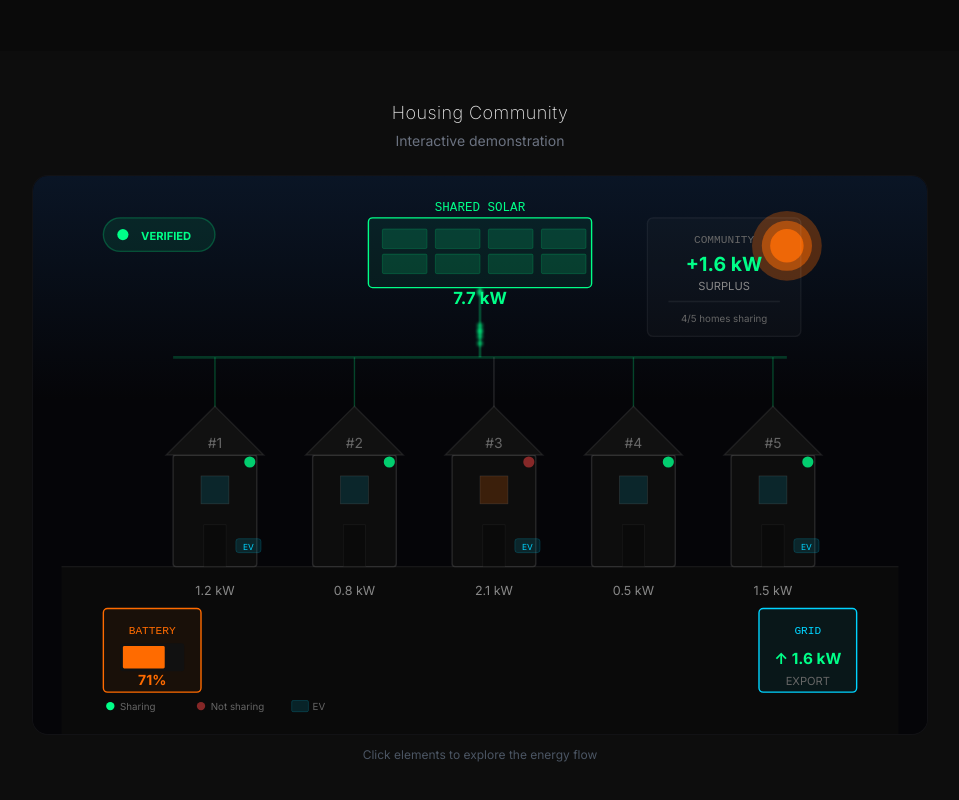
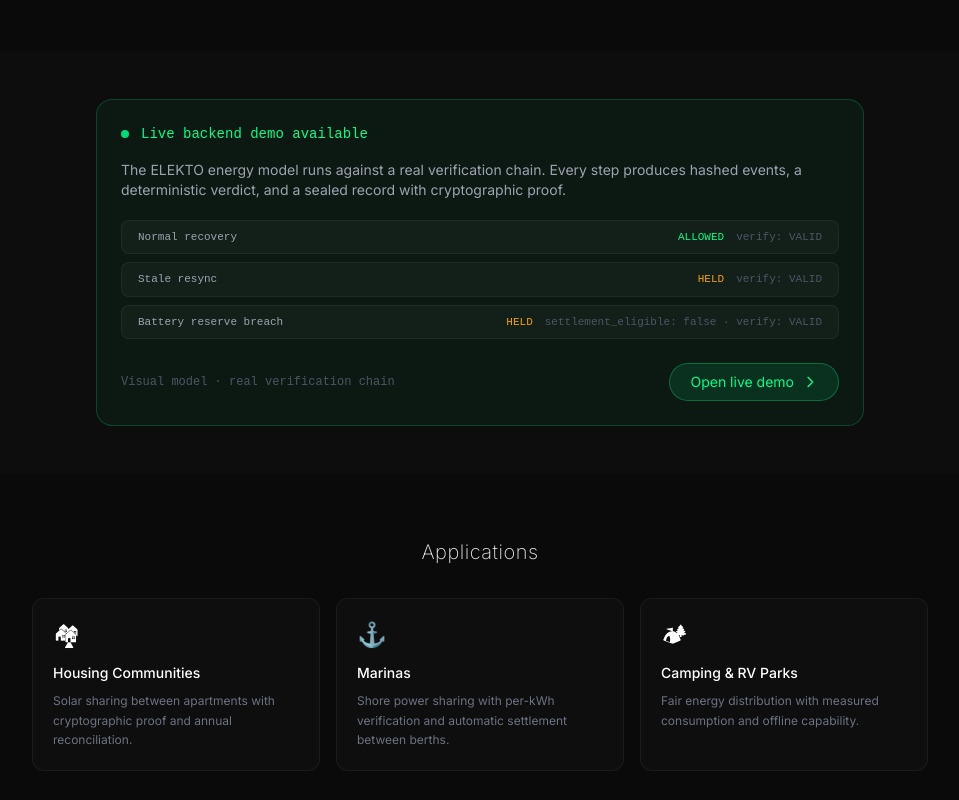
Before and after one commit to elekto-energy/eveverified, a Next.js app: page /elekto in a window 1280 px wide. Shown: the part 1080-1880 px from the top of the page, without its empty margins (160-1119 px from the left). Built offline with nearby package versions, Linux system fonts and the light colour scheme.

Commit message:
fix(elekto): replace BRFViz animation with live demo panel — gateway to /control-chain/energy

```diff
--- a/app/elekto/page.tsx
+++ b/app/elekto/page.tsx
@@ -1,6 +1,5 @@
 import { Metadata } from 'next'
 import Navigation from '@/components/Navigation'
-import BRFViz from '@/components/BRFViz'
 import Footer from '@/components/Footer'
 
 export const metadata: Metadata = {
@@ -110,23 +109,46 @@
         </div>
       </section>
 
-      {/* Housing Community Visualization */}
+      {/* Live demo panel — replaces BRFViz */}
       <section className="py-12 px-6 bg-white/[0.01]">
-        <div className="max-w-6xl mx-auto">
-          <div className="text-center mb-6">
-            <h2 className="text-lg font-extralight tracking-wide text-white/90">
-              Housing Community
-            </h2>
-            <p className="text-gray-500 text-sm mt-1">
-              Interactive demonstration
+        <div className="max-w-3xl mx-auto">
+          <div className="p-6 rounded-2xl border border-eve-green/20 bg-eve-green/5">
+            <div className="flex items-center gap-3 mb-4">
+              <div className="w-2 h-2 rounded-full bg-eve-green animate-pulse" />
+              <span className="text-eve-green text-sm font-mono">Live backend demo available</span>
+            </div>
+            <p className="text-gray-400 text-sm mb-5">
+              The ELEKTO energy model runs against a real verification chain. Every step produces
+              hashed events, a deterministic verdict, and a sealed record with cryptographic proof.
             </p>
+            <div className="space-y-2 mb-6">
+              {[
+                { label: 'Normal recovery', verdict: 'ALLOWED', extra: 'verify: VALID' },
+                { label: 'Stale resync', verdict: 'HELD', extra: 'verify: VALID' },
+                { label: 'Battery reserve breach', verdict: 'HELD', extra: 'settlement_eligible: false · verify: VALID' },
+              ].map((row) => (
+                <div key={row.label} className="flex items-center justify-between px-4 py-2 rounded-lg bg-white/[0.03] border border-white/5 text-[11px] font-mono">
+                  <span className="text-gray-400">{row.label}</span>
+                  <span className="flex items-center gap-3">
+                    <span style={{ color: row.verdict === 'ALLOWED' ? '#00ff88' : '#f59e0b' }}>{row.verdict}</span>
+                    <span className="text-gray-600">{row.extra}</span>
+                  </span>
+                </div>
+              ))}
+            </div>
+            <div className="flex items-center justify-between">
+              <span className="text-gray-600 text-xs font-mono">Visual model · real verification chain</span>
+              <a
+                href="/control-chain/energy"
+                className="inline-flex items-center gap-2 px-5 py-2 rounded-full bg-eve-green/10 border border-eve-green/30 text-eve-green hover:bg-eve-green/20 transition-all text-sm"
+              >
+                Open live demo
+                <svg className="w-4 h-4" fill="none" viewBox="0 0 24 24" stroke="currentColor">
+                  <path strokeLinecap="round" strokeLinejoin="round" strokeWidth={2} d="M9 5l7 7-7 7" />
+                </svg>
+              </a>
+            </div>
           </div>
-
-          <BRFViz />
-
-          <p className="text-center text-gray-600 text-xs mt-3">
-            Click elements to explore the energy flow
-          </p>
         </div>
       </section>
 
```
